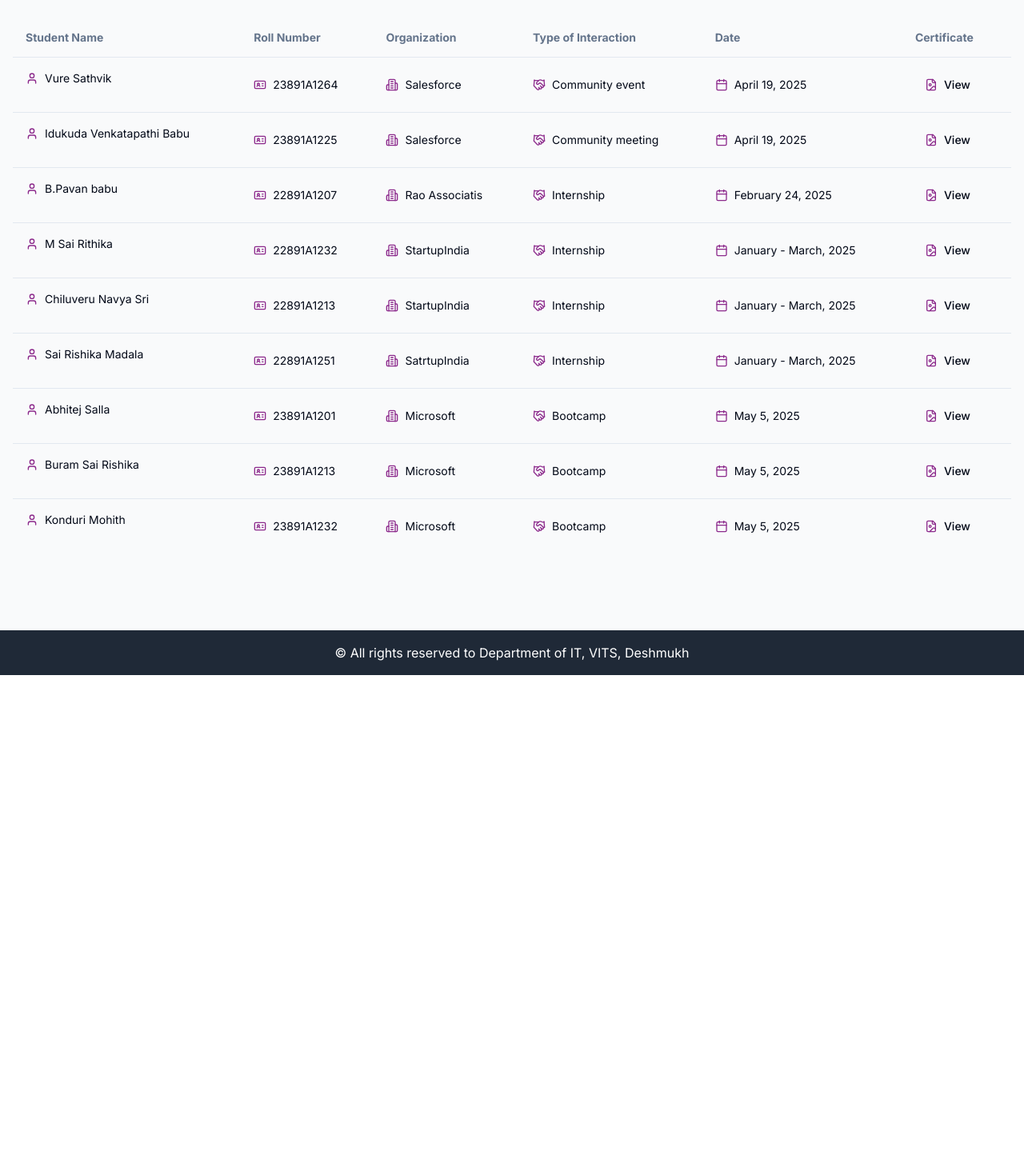
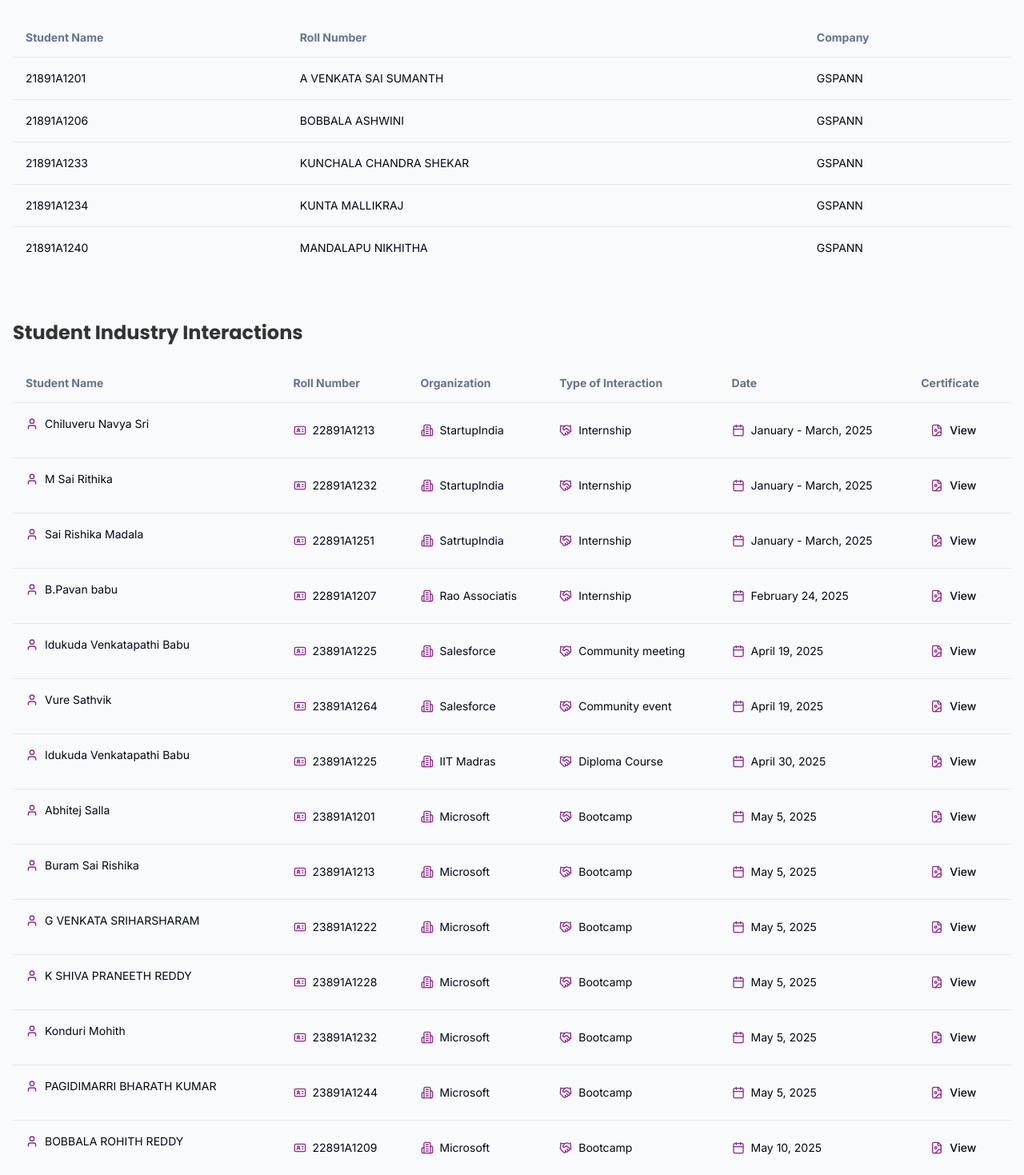
Before and after one commit to v3nom-95/vits-it-department, a React (Vite) app: page /iii in a window 1280 px wide. Shown: the part 761-2230 px from the top of the page at 80% size. Before the commit the page ends 1605 px from the top, so only its background shows below. Built offline with nearby package versions, Linux system fonts and the light colour scheme.

Commit message:
Update all pages: Clubs, Placements, Faculty, Index and related content

```diff
--- a/src/pages/IndustryInteraction.tsx
+++ b/src/pages/IndustryInteraction.tsx
@@ -127,24 +127,32 @@ const IndustryInteraction = () => {
   ]; */}
 
   const studentInteractions: StudentInteraction[] = [
-
+   {
+      id: 1,
+      studentName: "Chiluveru Navya Sri",
+      rollNumber: "22891A1213",
+      organization: "StartupIndia",
+      interactionType: "Internship",
+      date: "January - March, 2025",
+      certificate: "/nvin.jpeg"
+    },
     {
       id: 2,
-      studentName: "Vure Sathvik",
-      rollNumber: "23891A1264",
-      organization: "Salesforce",
-      interactionType: "Community event",
-      date: "April 19, 2025",
-      certificate: "/sf.jpeg"
+      studentName: "M Sai Rithika",
+      rollNumber: "22891A1232",
+      organization: "StartupIndia",
+      interactionType: "Internship",
+      date: "January - March, 2025",
+      certificate: "/smin.jpeg"
     },
     {
       id: 3,
-      studentName: "Idukuda Venkatapathi Babu",
-      rollNumber: "23891A1225",
-      organization: "Salesforce",
-      interactionType: "Community meeting",
-      date: "April 19, 2025",
-      certificate: "/sf.jpeg"
+      studentName: "Sai Rishika Madala",
+      rollNumber: "22891A1251",
+      organization: "SatrtupIndia",
+      interactionType: "Internship",
+      date: "January - March, 2025",
+      certificate: "/rmin.jpeg"
     },
     {
       id: 4,
@@ -157,30 +165,30 @@ const IndustryInteraction = () => {
     },
     {
       id: 5,
-      studentName: "M Sai Rithika",
-      rollNumber: "22891A1232",
-      organization: "StartupIndia",
-      interactionType: "Internship",
-      date: "January - March, 2025",
-      certificate: "/smin.jpeg"
+      studentName: "Idukuda Venkatapathi Babu",
+      rollNumber: "23891A1225",
+      organization: "Salesforce",
+      interactionType: "Community meeting",
+      date: "April 19, 2025",
+      certificate: "/sf.jpeg"
     },
     {
       id: 6,
-      studentName: "Chiluveru Navya Sri",
-      rollNumber: "22891A1213",
-      organization: "StartupIndia",
-      interactionType: "Internship",
-      date: "January - March, 2025",
-      certificate: "/nvin.jpeg"
+      studentName: "Vure Sathvik",
+      rollNumber: "23891A1264",
+      organization: "Salesforce",
+      interactionType: "Community event",
+      date: "April 19, 2025",
+      certificate: "/sf.jpeg"
     },
     {
       id: 7,
-      studentName: "Sai Rishika Madala",
-      rollNumber: "22891A1251",
-      organization: "SatrtupIndia",
-      interactionType: "Internship",
-      date: "January - March, 2025",
-      certificate: "/rmin.jpeg"
+      studentName: "Idukuda Venkatapathi Babu",
+      rollNumber: "23891A1225",
+      organization: "IIT Madras",
+      interactionType: "Diploma Course",
+      date: "April 30, 2025",
+      certificate: "/sf.jpeg"
     },
     {
       id: 8,
@@ -202,11 +210,191 @@ const IndustryInteraction = () => {
     },
     {
       id: 10,
+      studentName: "G VENKATA SRIHARSHARAM ",
+      rollNumber: "23891A1222",
+      organization: "Microsoft",
+      interactionType: "Bootcamp",
+      date: "May 5, 2025",
+      certificate: "/13ad.jpeg"
+    },
+    {
+      id: 11,
+      studentName: "K SHIVA PRANEETH REDDY",
+      rollNumber: "23891A1228",
+      organization: "Microsoft",
+      interactionType: "Bootcamp",
+      date: "May 5, 2025",
+      certificate: "/13ad.jpeg"
+    },
+    {
+      id: 12,
       studentName: "Konduri Mohith",
       rollNumber: "23891A1232",
       organization: "Microsoft",
       interactionType: "Bootcamp",
       date: "May 5, 2025",
+      certificate: "31ad.jpeg"
+    },
+    {
+      id: 13,
+      studentName: "PAGIDIMARRI BHARATH KUMAR",
+      rollNumber: "23891A1244",
+      organization: "Microsoft",
+      interactionType: "Bootcamp",
+      date: "May 5, 2025",
+      certificate: "31ad.jpeg"
+    },
+    {
+      id: 14,
+      studentName: "BOBBALA ROHITH REDDY",
+      rollNumber: "22891A1209",
+      organization: "Microsoft",
+      interactionType: "Bootcamp",
+      date: "May 10, 2025",
+      certificate: "31ad.jpeg"
+    },
+    {
+      id: 15,
+      studentName: "CANJEEVARAM RAJU HRITHIK",
+      rollNumber: "22891A1211",
+      organization: "Microsoft",
+      interactionType: "Bootcamp",
+      date: "May 10, 2025",
+      certificate: "31ad.jpeg"
+    },
+    {
+      id: 16,
+      studentName: "CHILUVERU NAVYA SRI",
+      rollNumber: "22891A1213",
+      organization: "Microsoft",
+      interactionType: "Bootcamp",
+      date: "May 10, 2025",
+      certificate: "31ad.jpeg"
+    },
+    {
+      id: 17,
+      studentName: "GODHALA HARIKA REDDY",
+      rollNumber: "22891A1220",
+      organization: "Microsoft",
+      interactionType: "Bootcamp",
+      date: "May 10, 2025",
+      certificate: "31ad.jpeg"
+    },
+    {
+      id: 18,
+      studentName: "KATUKURI VIJITHA",
+      rollNumber: "22891A1226",
+      organization: "Microsoft",
+      interactionType: "Bootcamp",
+      date: "May 10, 2025",
+      certificate: "31ad.jpeg"
+    },
+    {
+      id: 19,
+      studentName: "KOMIRISHETTY KEERTHANA",
+      rollNumber: "22891A1227",
+      organization: "Microsoft",
+      interactionType: "Bootcamp",
+      date: "May 10, 2025",
+      certificate: "31ad.jpeg"
+    },
+    {
+      id: 20,
+      studentName: "M SAI RITHIKA",
+      rollNumber: "22891A1232",
+      organization: "Microsoft",
+      interactionType: "Bootcamp",
+      date: "May 10, 2025",
+      certificate: "31ad.jpeg"
+    },
+    {
+      id: 21,
+      studentName: "MUSUNURU PRANEETHA",
+      rollNumber: "22891A1236",
+      organization: "Microsoft",
+      interactionType: "Bootcamp",
+      date: "May 10, 2025",
+      certificate: "31ad.jpeg"
+    },
+    {
+      id: 22,
+      studentName: "PAMPANA SAI KRISHNA",
+      rollNumber: "22891A1237",
+      organization: "Microsoft",
+      interactionType: "Bootcamp",
+      date: "May 10, 2025",
+      certificate: "31ad.jpeg"
+    },
+    {
+      id: 23,
+      studentName: "PEDDI SRAVANI",
+      rollNumber: "22891A1239",
+      organization: "Microsoft",
+      interactionType: "Bootcamp",
+      date: "May 10, 2025",
+      certificate: "31ad.jpeg"
+    },
+    {
+      id: 24,
+      studentName: "PURALASETTI SUPRIYA",
+      rollNumber: "22891A1244",
+      organization: "Microsoft",
+      interactionType: "Bootcamp",
+      date: "May 10, 2025",
+      certificate: "31ad.jpeg"
+    },
+    {
+      id: 25,
+      studentName: "SAI RISHITHA MADALA",
+      rollNumber: "22891A1251",
+      organization: "Microsoft",
+      interactionType: "Bootcamp",
+      date: "May 10, 2025",
+      certificate: "31ad.jpeg"
+    },
+    {
+      id: 26,
+      studentName: "SURUGU HARSHITH KUMAR GOUD",
+      rollNumber: "22891A1257",
+      organization: "Microsoft",
+      interactionType: "Bootcamp",
+      date: "May 10, 2025",
+      certificate: "31ad.jpeg"
+    },
+    {
+      id: 27,
+      studentName: "VADDAPALLY UTTEJ KUMAR",
+      rollNumber: "22891A1259",
+      organization: "Microsoft",
+      interactionType: "Bootcamp",
+      date: "May 10, 2025",
+      certificate: "31ad.jpeg"
+    },
+    {
+      id: 28,
+      studentName: "VEMU SATHVIKA",
+      rollNumber: "22891A1262",
+      organization: "Microsoft",
+      interactionType: "Bootcamp",
+      date: "May 10, 2025",
+      certificate: "31ad.jpeg"
+    },
+    {
+      id: 29,
+      studentName: "SHAIK MUSKAN",
+      rollNumber: "23895A1203",
+      organization: "Microsoft",
+      interactionType: "Bootcamp",
+      date: "May 10, 2025",
+      certificate: "31ad.jpeg"
+    },
+    {
+      id: 30,
+      studentName: "JAKARAM JAGANNATH PREETHAM",
+      rollNumber: "23895A1205",
+      organization: "Microsoft",
+      interactionType: "Bootcamp",
+      date: "May 10, 2025",
       certificate: "31ad.jpeg"
     }
   ];
@@ -252,6 +440,49 @@ const IndustryInteraction = () => {
               </CardContent>
             </Card>
           ))}
+        </div>
+
+        {/* List of Students Referred for Placements */}
+        <div className="mb-16">
+          <h2 className="text-2xl font-bold font-heading text-department-dark mb-6">Students Referred for Placements</h2>
+          <div className="overflow-x-auto">
+            <Table>
+              <TableHeader>
+                <TableRow>
+                  <TableHead className="font-bold">Student Name</TableHead>
+                  <TableHead className="font-bold">Roll Number</TableHead>
+                  <TableHead className="font-bold">Company</TableHead>
+                </TableRow>
+              </TableHeader>
+              <TableBody>
+              <TableRow>
+                <TableCell> 21891A1201 </TableCell>
+                <TableCell> A VENKATA SAI SUMANTH </TableCell>
+                <TableCell> GSPANN </TableCell>
+              </TableRow>
+                <TableRow>
+                  <TableCell> 21891A1206 </TableCell>
+                  <TableCell> BOBBALA ASHWINI </TableCell>
+                  <TableCell> GSPANN </TableCell>
+                </TableRow>
+                <TableRow>
+                  <TableCell> 21891A1233 </TableCell>
+                  <TableCell> KUNCHALA CHANDRA SHEKAR </TableCell>
+                  <TableCell> GSPANN </TableCell>
+                </TableRow>
+                <TableRow>
+                  <TableCell> 21891A1234 </TableCell>
+                  <TableCell> KUNTA MALLIKRAJ </TableCell>
+                  <TableCell> GSPANN </TableCell>
+                </TableRow>
+                <TableRow>
+                  <TableCell> 21891A1240 </TableCell>
+                  <TableCell> MANDALAPU NIKHITHA </TableCell>
+                  <TableCell> GSPANN </TableCell>
+                </TableRow>
+              </TableBody>
+            </Table>
+          </div>
         </div>
 
         {/* Student Interaction Records Section */}
```
